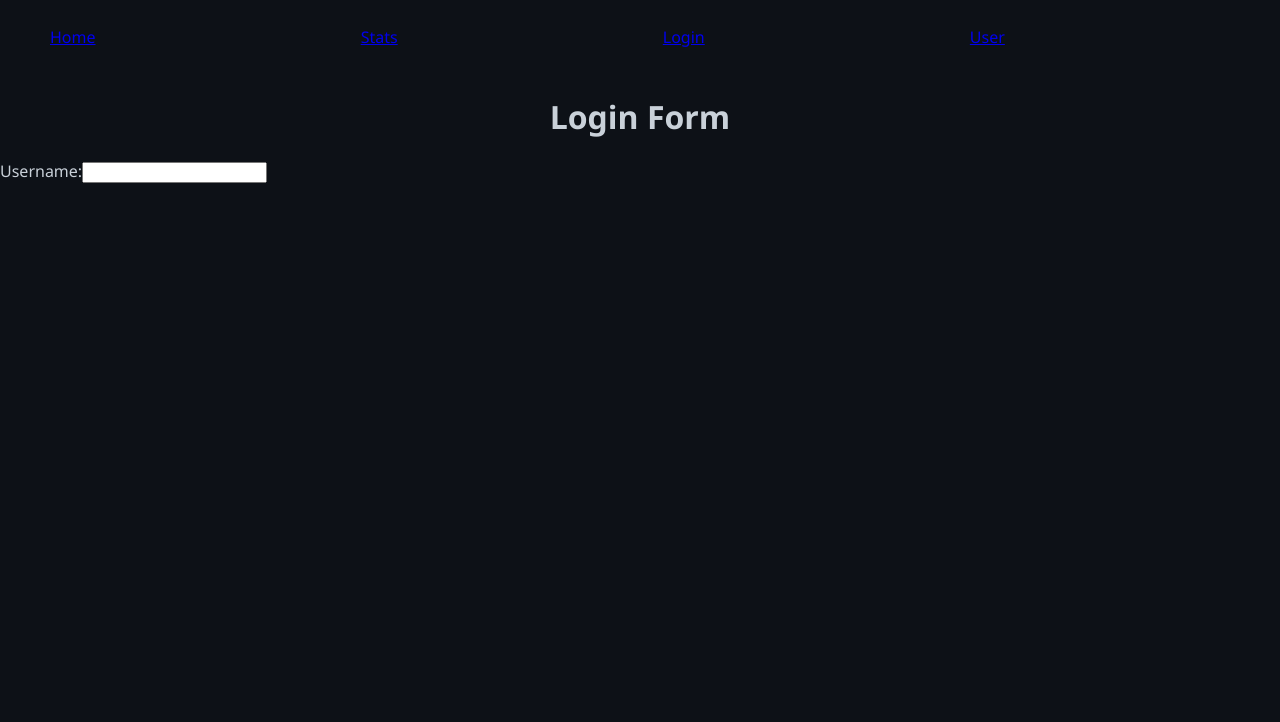
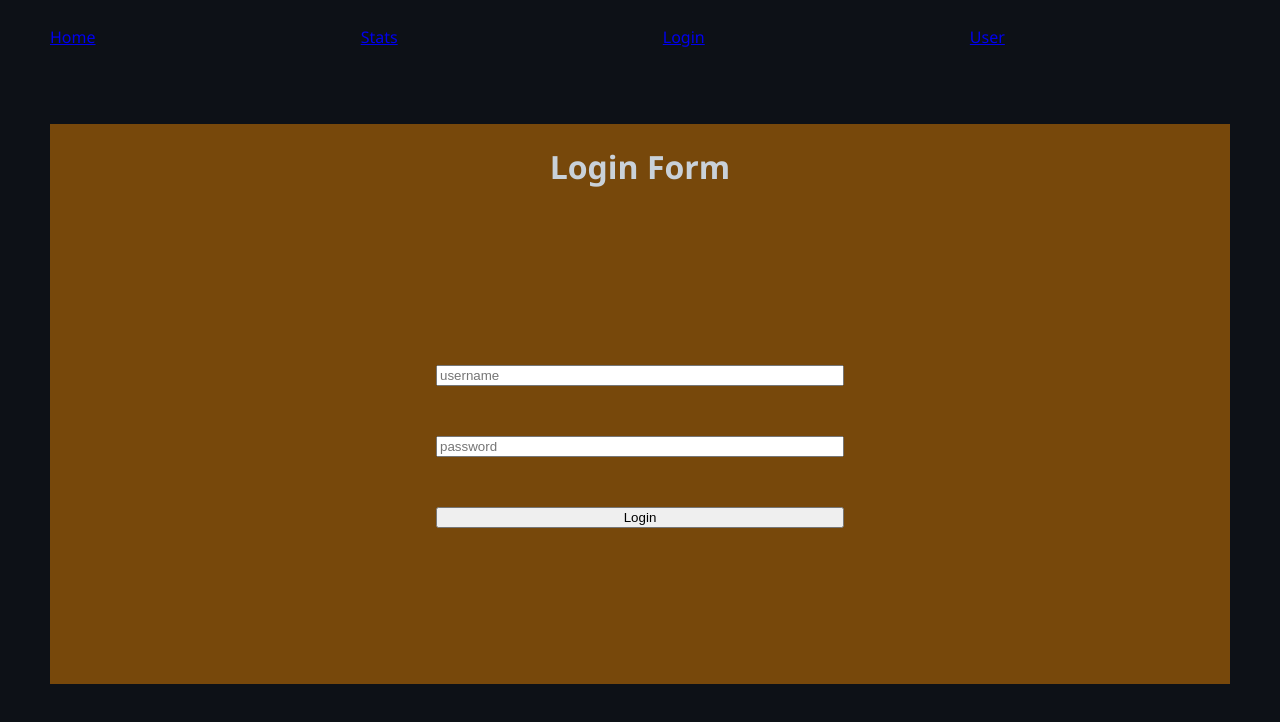
Before and after one commit to yahavmor/StockLiser---FRONTEND, a React (Vite) app: page /login in a window 1280 px wide. Shown: the top 722 px of the page. Built offline with nearby package versions, Linux system fonts and the light colour scheme.

Commit message:
building basic login page with special react library

```diff
--- a/src/assets/styles/pages/Login.css
+++ b/src/assets/styles/pages/Login.css
@@ -1,3 +1,17 @@
-.page-header{
-    text-align: center;
+.login-page{
+    margin: 50px;
+    display: grid;
+    grid-template-rows: 1fr 6fr ;
+    place-items: center;
+    background-color: rgb(119, 72, 11);
+    height: 70vh;
 }
+
+.login-page form {
+    display: flex;
+    flex-direction: column;
+    gap: 50px;
+}
+.login-page form input{
+    width: 400px;
+}
--- a/src/pages/Login.jsx
+++ b/src/pages/Login.jsx
@@ -1,15 +1,30 @@
 import React from "react"
+import { useForm } from "react-hook-form"
+
+export function Login(){
 
 
+    const {
+        register,
+        handleSubmit,
+        watch,
+        formState: {errors},
+    } = useForm()
 
-export function Login(){
+     const onSubmit = (data) => console.log(data)
+
+    console.log(watch("example"))
+
+
     return(
         <div className="login-page">
             <h1 className="page-header">Login Form</h1>
-            <section className="box-info">
-                <label>Username:</label>
-                <input type="text" placeholder=""/>
-            </section>
+            <form onSubmit={handleSubmit(onSubmit)} className="box-info">
+                <input className="input-username" placeholder="username" {...register("username")} />
+                <input className="input-password" placeholder="password" type="password" {...register("password", { required: true })} />
+                {errors.exampleRequired && <span>This field is required</span>}
+                <button type="submit">Login</button>
+            </form>
         </div>
     )
 }
```
